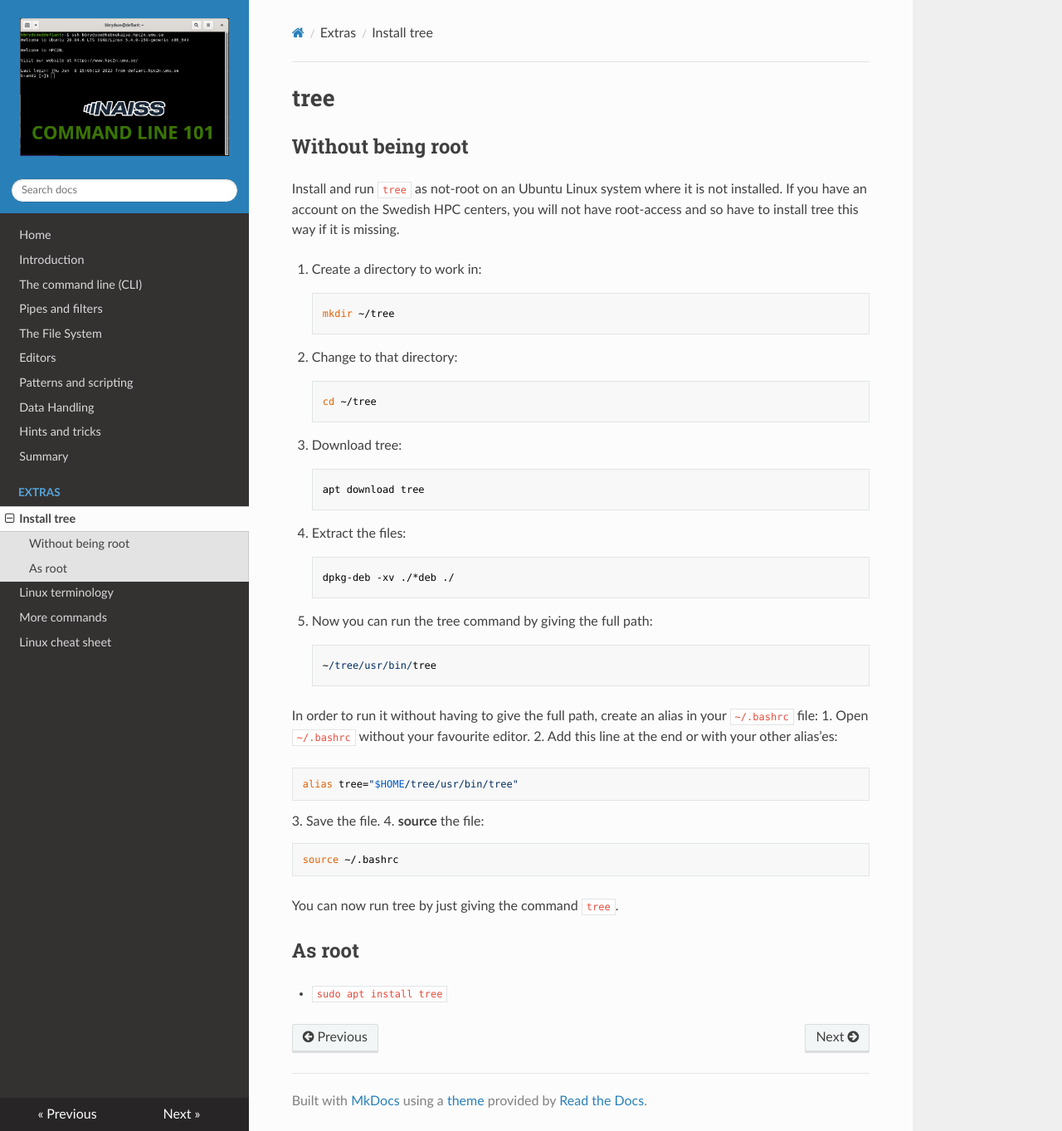
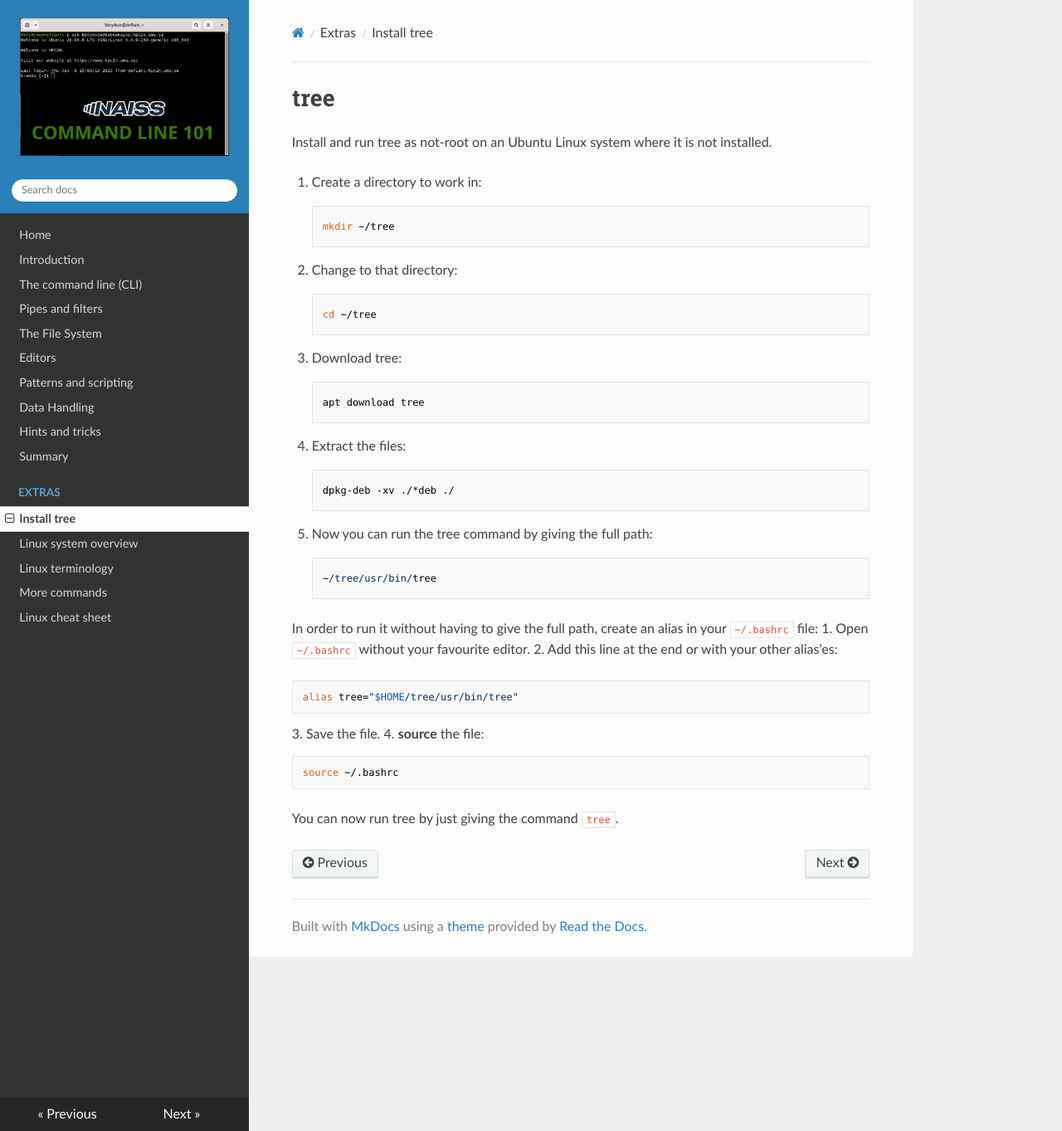
Before and after one commit to hpc2n/linux-command-line-101, an MkDocs documentation site: the page built from docs/tree.md, in a window 1280 px wide and 1363 px high. Shown: the whole window at 83% size. Built offline with MkDocs 1.6.1, drawn with Linux system fonts in a browser that asks for light colours; nearby versions of some CDN libraries.

````diff
--- a/docs/tree.md
+++ b/docs/tree.md
@@ -1,8 +1,6 @@
 # tree
 
-## Without being root
-
-Install and run ``tree`` as not-root on an Ubuntu Linux system where it is not installed. If you have an account on the Swedish HPC centers, you will not have root-access and so have to install tree this way if it is missing.
+Install and run tree as not-root on an Ubuntu Linux system where it is not installed.
 
 1. Create a directory to work in:
 ```bash
@@ -38,7 +36,3 @@ source ~/.bashrc
 ```
 
 You can now run tree by just giving the command <code>tree</code>.
-
-## As root
-
-- ``sudo apt install tree``
--- a/mkdocs.yml
+++ b/mkdocs.yml
@@ -46,6 +46,7 @@ nav:
   - Summary: summary.md
   - Extras:
     - Install tree: tree.md
+    - Linux system overview: connections.md
       #    - More Linux terms: linux-terms.md
     - Linux terminology: linux-terminology.md
     - More commands: more-commands.md
````
Also changed, not shown: docs/connections.md (added, +7 -0 lines).
